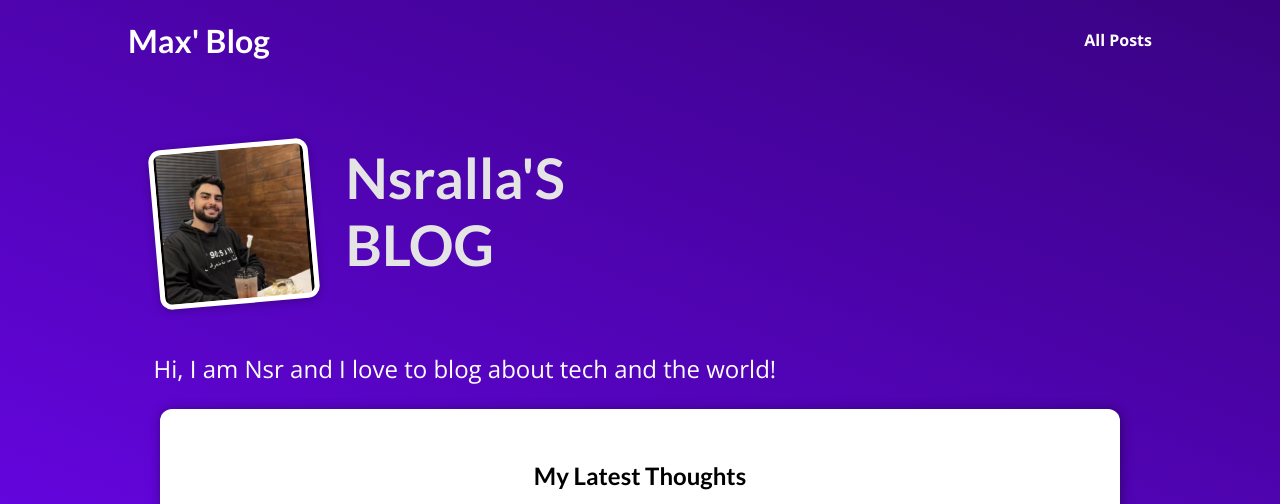
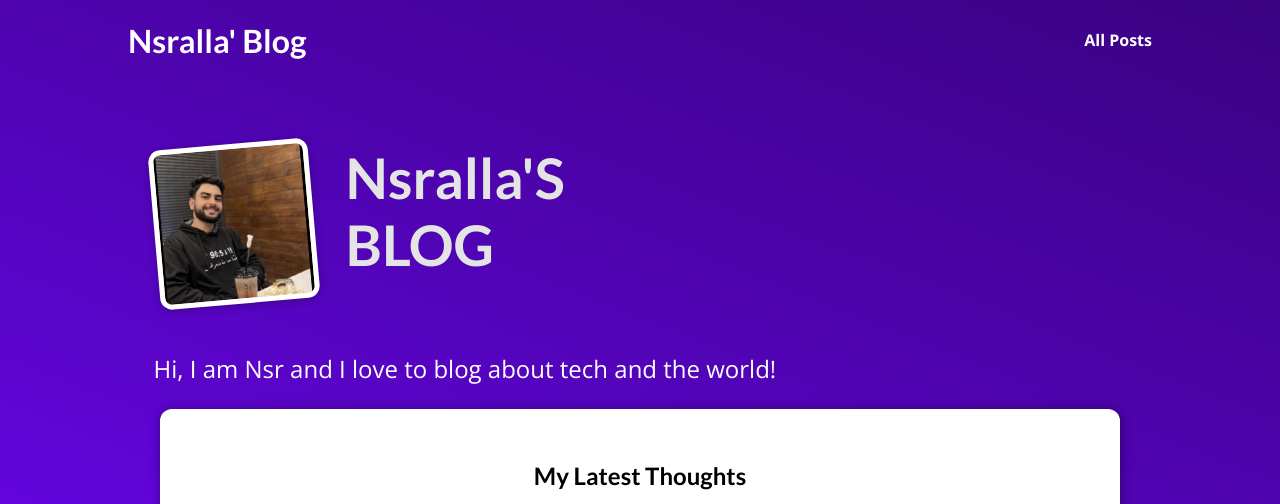
Before and after one commit to Nsralla/My-Blog---Django-Framework-, a Django app: page / in a window 1280 px wide. Shown: the top 504 px of the page. Run offline with Django 5.2, Linux system fonts and the light colour scheme.

Commit message:
fixing typo

```diff
--- a/templates/base.html
+++ b/templates/base.html
@@ -10,7 +10,7 @@
 </head>
 <body>
     <header id="main-navigation">
-        <h1><a href="{% url 'index'%}">Max' Blog</a></h1>
+        <h1><a href="{% url 'index'%}">Nsralla' Blog</a></h1>
         <nav>
           <a href="{% url 'posts' %}">All Posts</a>
         </nav>
```
